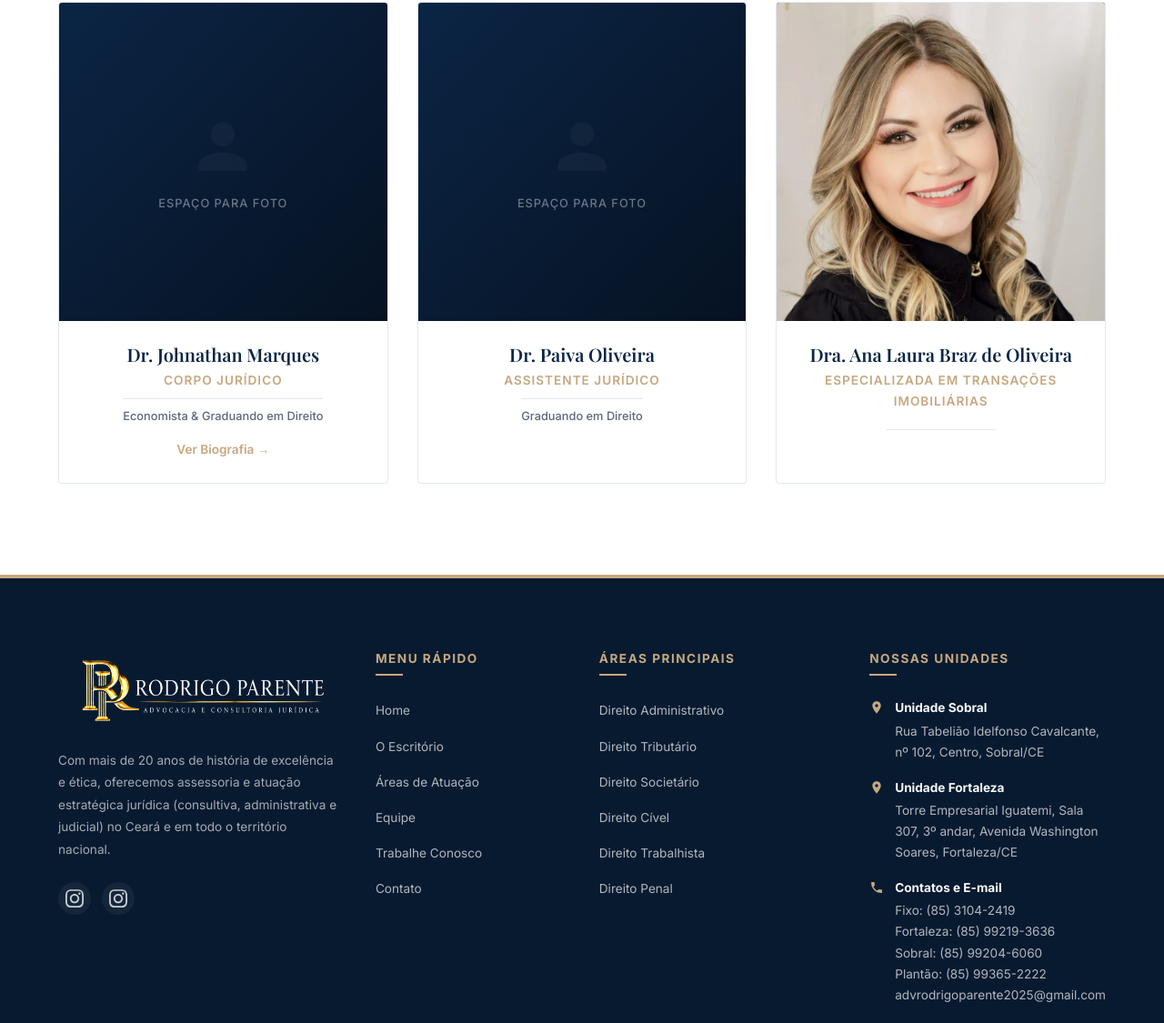
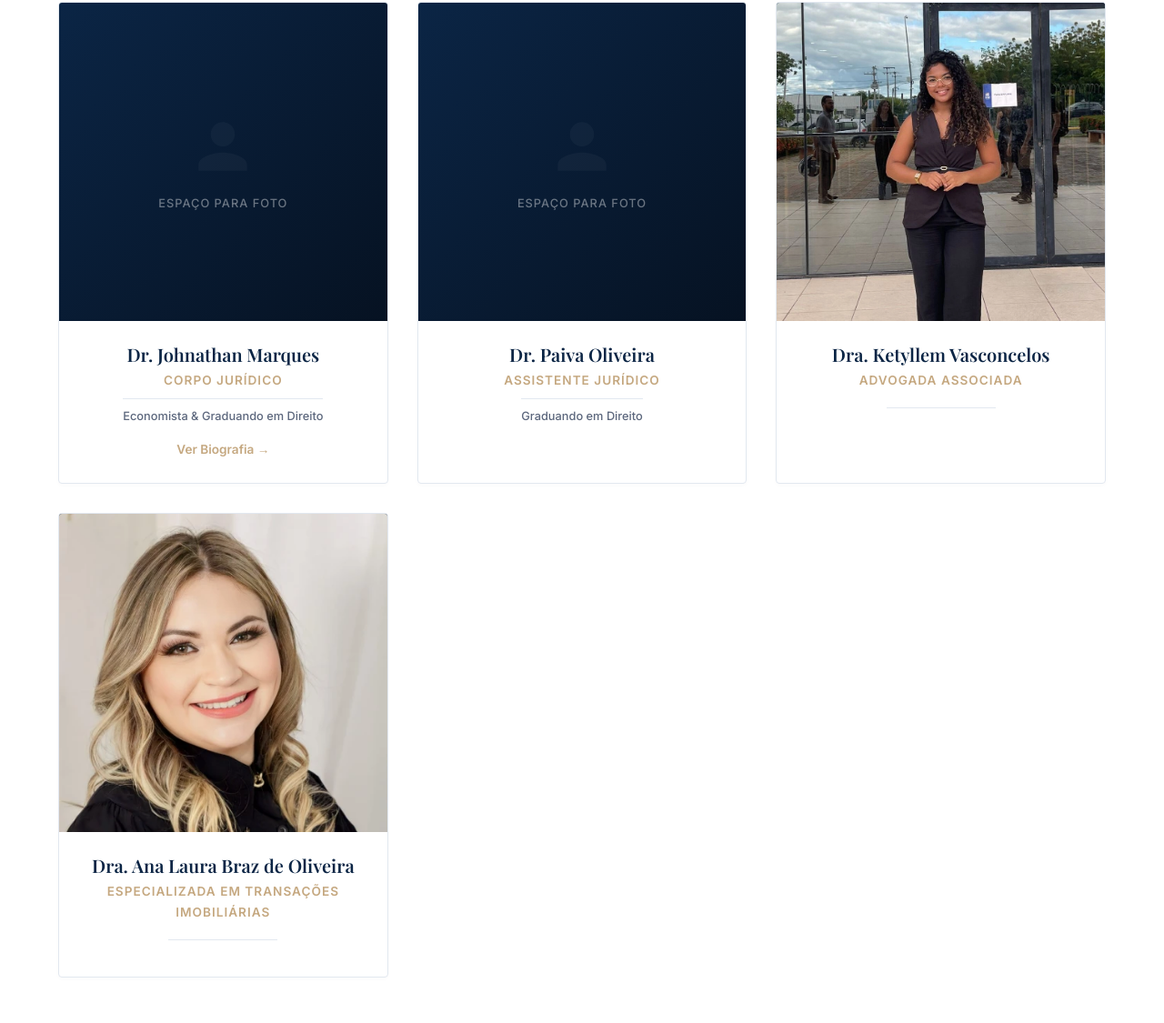
Before and after one commit to rodrigoparenteadvogados/inicio, a website: page equipe.html in a window 1280 px wide. Shown: the part 1105-2230 px from the top of the page at 91% size. Drawn offline with nearby package versions, Linux system fonts and the light colour scheme; a web font is replaced by a local one.

Commit message:
feat(team): add Dra. Ketyllem Vasconcelos to the team below Dr. Paiva

```diff
--- a/equipe.html
+++ b/equipe.html
@@ -279,6 +279,18 @@
 
     </div>    <div class="member-card" >
       <div class="member-img-wrap">
+        <img src='img/ketyllem.webp' alt='Dra. Ketyllem Vasconcelos' class='member-img' width='1161' height='913' loading='lazy'>
+
+      </div>
+      <div class="member-info">
+        <h3 class="member-name">Dra. Ketyllem Vasconcelos</h3>
+        <p class="member-role">Advogada Associada</p>
+        <span class="member-oab"></span>
+
+      </div>
+
+    </div>    <div class="member-card" >
+      <div class="member-img-wrap">
         <img src='img/andreyna.webp' alt='Dra. Ana Laura Braz de Oliveira' class='member-img' width='426' height='639' loading='lazy'>
 
       </div>
```
Also changed, not shown: src/templates/components.js (+8 -0 lines), img/ketyllem.webp (added), 1 other file.
